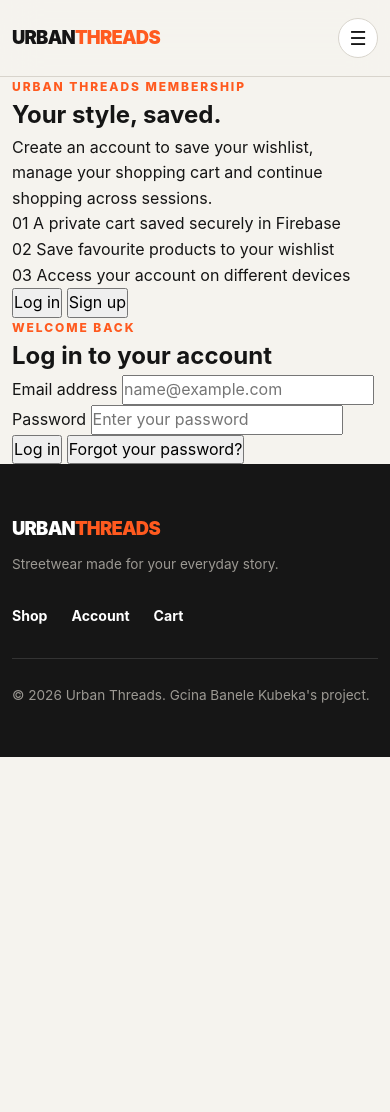
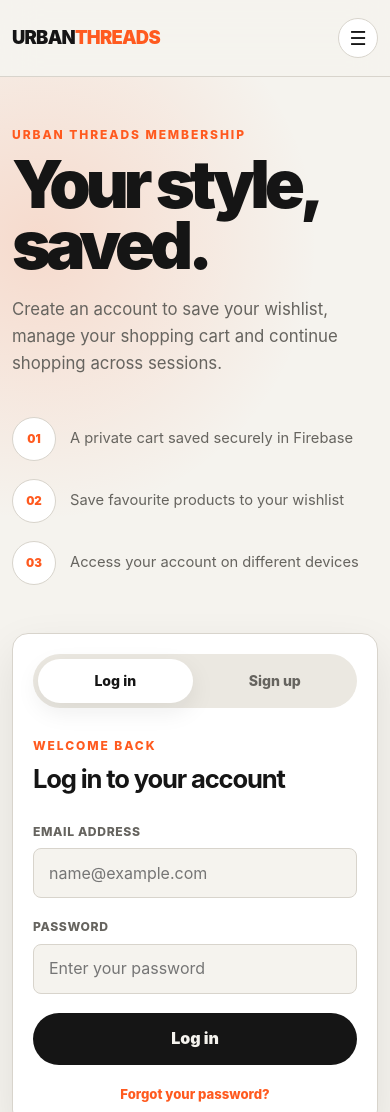
Before and after one commit to Banele1815/urban-threads-store, a plain HTML site: page login.html in a window 390 px wide. Shown: the top 1112 px of the page. Before the commit the page ends 844 px from the top, so only its background shows below. Drawn offline with Linux system fonts and the light colour scheme; no server answers.

Commit message:
Style the responsive authentication interface and implement Firebase signup, login, persistent sessions, user profiles, validation, password resets, feedback states, and redirects.

```diff
--- a/css/style.css
+++ b/css/style.css
@@ -708,3 +708,270 @@
     transition-duration: 0.01ms !important;
   }
 }
+
+/* =========================
+   9. Authentication page
+========================= */
+
+.auth-page {
+  display: flex;
+  min-height: calc(100vh - 76px);
+  align-items: center;
+  padding-block: 70px;
+  background:
+    radial-gradient(
+      circle at 10% 15%,
+      rgba(255, 90, 31, 0.16),
+      transparent 28%
+    ),
+    var(--background);
+}
+
+.auth-layout {
+  display: grid;
+  grid-template-columns: minmax(0, 1fr) minmax(400px, 500px);
+  gap: clamp(48px, 8vw, 110px);
+  align-items: center;
+}
+
+.auth-introduction h1 {
+  max-width: 650px;
+  margin-block: 10px 20px;
+  font-size: clamp(3rem, 7vw, 6.5rem);
+  font-weight: 900;
+  letter-spacing: -0.075em;
+  line-height: 0.92;
+}
+
+.auth-description {
+  max-width: 580px;
+  color: var(--text-secondary);
+  font-size: 1.05rem;
+}
+
+.auth-benefits {
+  display: grid;
+  gap: 18px;
+  margin-top: 40px;
+  list-style: none;
+}
+
+.auth-benefits li {
+  display: grid;
+  grid-template-columns: 44px 1fr;
+  gap: 14px;
+  align-items: center;
+  color: var(--text-secondary);
+  font-size: 0.92rem;
+}
+
+.auth-benefits span {
+  display: grid;
+  width: 44px;
+  height: 44px;
+  place-items: center;
+  background: var(--surface);
+  border: 1px solid var(--border);
+  border-radius: 50%;
+  color: var(--accent);
+  font-size: 0.72rem;
+  font-weight: 900;
+}
+
+.auth-card {
+  padding: 30px;
+  background: var(--surface);
+  border: 1px solid var(--border);
+  border-radius: var(--radius-large);
+  box-shadow: var(--shadow);
+}
+
+.auth-tabs {
+  display: grid;
+  grid-template-columns: 1fr 1fr;
+  gap: 5px;
+  margin-bottom: 28px;
+  padding: 5px;
+  background: var(--surface-secondary);
+  border-radius: 999px;
+}
+
+.auth-tab {
+  min-height: 44px;
+  background: transparent;
+  border: 0;
+  border-radius: 999px;
+  color: var(--text-secondary);
+  font-size: 0.88rem;
+  font-weight: 800;
+  transition:
+    background-color var(--transition),
+    color var(--transition),
+    box-shadow var(--transition);
+}
+
+.auth-tab.active {
+  background: var(--surface);
+  color: var(--text-primary);
+  box-shadow: var(--small-shadow);
+}
+
+.auth-message {
+  margin-bottom: 22px;
+  padding: 13px 15px;
+  border: 1px solid;
+  border-radius: var(--radius-small);
+  font-size: 0.86rem;
+  font-weight: 700;
+}
+
+.auth-message.error {
+  background: rgba(201, 52, 52, 0.1);
+  border-color: rgba(201, 52, 52, 0.35);
+  color: var(--danger);
+}
+
+.auth-message.success {
+  background: rgba(22, 124, 76, 0.1);
+  border-color: rgba(22, 124, 76, 0.35);
+  color: var(--success);
+}
+
+.auth-form {
+  display: grid;
+  gap: 19px;
+}
+
+.form-heading {
+  margin-bottom: 3px;
+}
+
+.form-heading h2 {
+  margin-top: 4px;
+  font-size: clamp(1.6rem, 4vw, 2.2rem);
+  letter-spacing: -0.045em;
+}
+
+.form-group {
+  display: grid;
+  gap: 7px;
+}
+
+.form-group label {
+  color: var(--text-secondary);
+  font-size: 0.76rem;
+  font-weight: 800;
+  letter-spacing: 0.05em;
+  text-transform: uppercase;
+}
+
+.form-group input {
+  width: 100%;
+  min-height: 50px;
+  padding-inline: 15px;
+  background: var(--background);
+  border: 1px solid var(--border);
+  border-radius: var(--radius-small);
+  color: var(--text-primary);
+  transition:
+    border-color var(--transition),
+    box-shadow var(--transition);
+}
+
+.form-group input:focus {
+  border-color: var(--accent);
+  box-shadow: 0 0 0 3px rgba(255, 90, 31, 0.12);
+  outline: none;
+}
+
+.field-help {
+  color: var(--text-secondary);
+  font-size: 0.75rem;
+  line-height: 1.5;
+}
+
+.terms-checkbox {
+  display: grid;
+  grid-template-columns: auto 1fr;
+  gap: 10px;
+  align-items: start;
+  color: var(--text-secondary);
+  cursor: pointer;
+  font-size: 0.8rem;
+}
+
+.terms-checkbox input {
+  width: 17px;
+  height: 17px;
+  margin-top: 3px;
+  accent-color: var(--accent);
+}
+
+.auth-submit-button {
+  min-height: 52px;
+  padding-inline: 20px;
+  background: var(--text-primary);
+  border: 0;
+  border-radius: 999px;
+  color: var(--background);
+  font-weight: 900;
+  transition:
+    background-color var(--transition),
+    color var(--transition),
+    transform var(--transition);
+}
+
+.auth-submit-button:hover:not(:disabled) {
+  background: var(--accent);
+  color: #ffffff;
+  transform: translateY(-2px);
+}
+
+.auth-submit-button:disabled,
+.forgot-password-button:disabled {
+  cursor: wait;
+  opacity: 0.65;
+}
+
+.forgot-password-button {
+  justify-self: center;
+  background: transparent;
+  border: 0;
+  color: var(--accent);
+  font-size: 0.82rem;
+  font-weight: 800;
+}
+
+.forgot-password-button:hover {
+  text-decoration: underline;
+}
+
+@media (max-width: 900px) {
+  .auth-layout {
+    grid-template-columns: 1fr;
+  }
+
+  .auth-introduction {
+    max-width: 650px;
+  }
+
+  .auth-card {
+    width: min(100%, 560px);
+  }
+}
+
+@media (max-width: 600px) {
+  .auth-page {
+    align-items: start;
+    padding-block: 48px;
+  }
+
+  .auth-introduction h1 {
+    font-size: clamp(3rem, 17vw, 4.5rem);
+  }
+
+  .auth-card {
+    padding: 20px;
+    border-radius: var(--radius-medium);
+  }
+}
```
